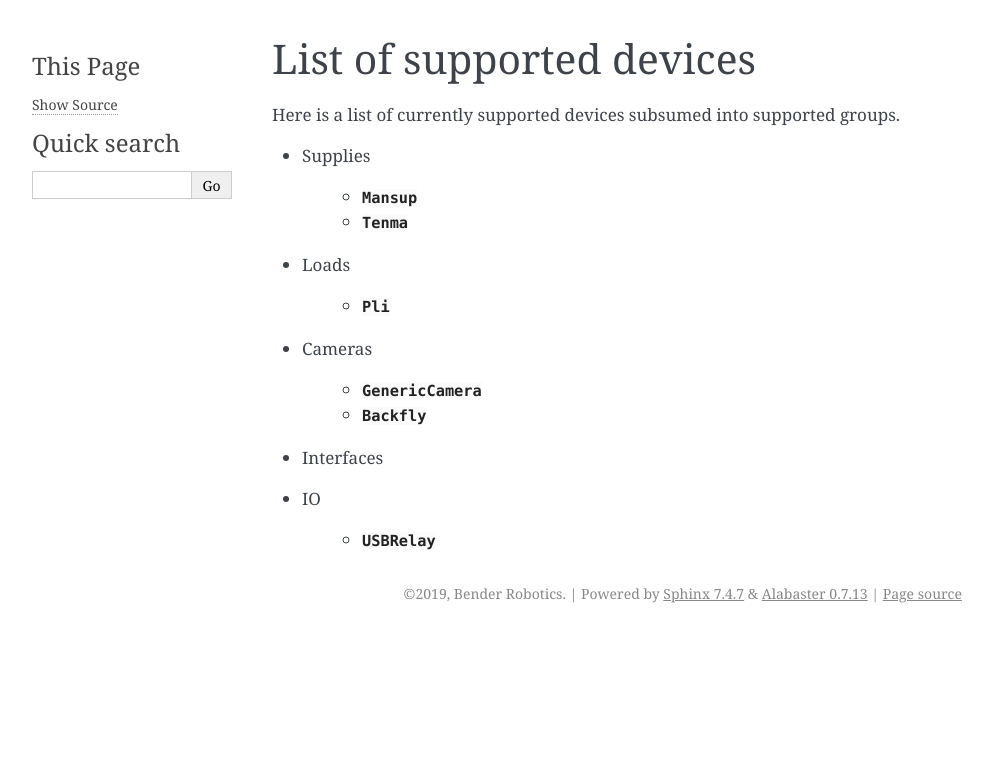
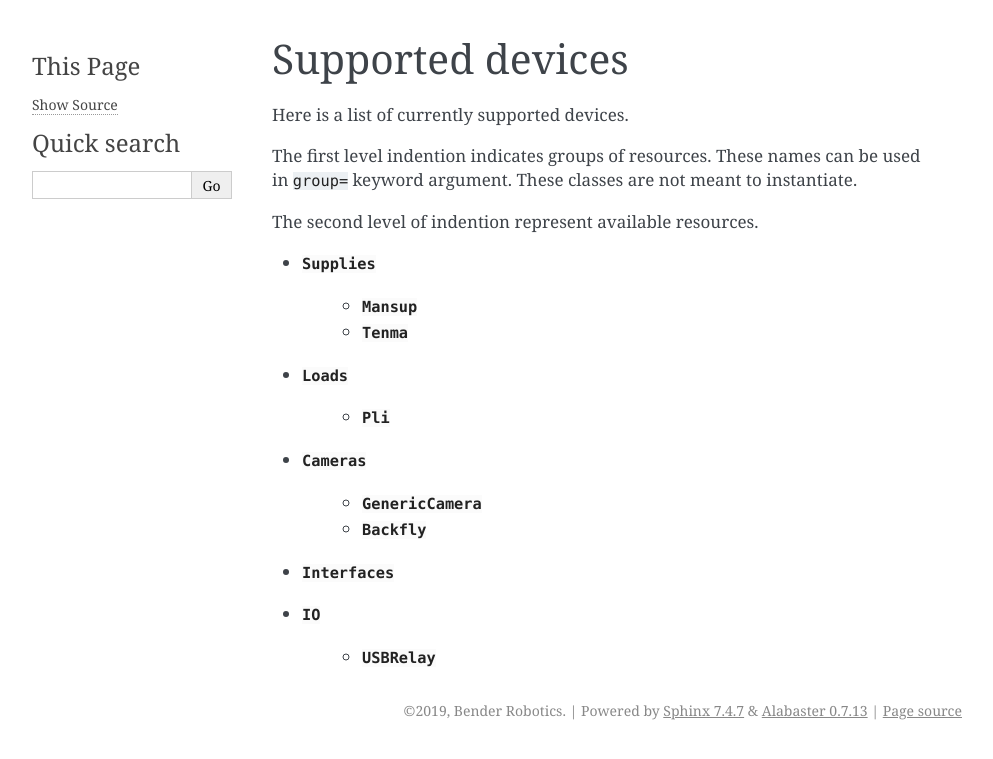
Before and after one commit to BenderRobotics/brest, a Sphinx documentation site: the page built from docs/supported.rst, in a window 1280 px wide. Shown: the top 759 px of the page, without its empty margins (148-1141 px from the left). Built offline with Sphinx 7.4.7, drawn with Linux system fonts in a browser that asks for light colours.

Commit message:
Changes in docs readability and navigation (refs #2414)

```diff
--- /dev/null
+++ b/docs/_static/brest.css
@@ -0,0 +1,5 @@
+@import url('https://fonts.googleapis.com/css?family=Noto+Serif&display=swap');
+
+body {
+    font-family: 'Noto Serif', serif;
+}
--- a/docs/conf.py
+++ b/docs/conf.py
@@ -54,3 +54,6 @@
 # relative to this directory. They are copied after the builtin static files,
 # so a file named "default.css" will overwrite the builtin "default.css".
 html_static_path = ['_static']
+html_css_files = [
+    'brest.css'
+]
--- a/docs/index.rst
+++ b/docs/index.rst
@@ -7,7 +7,7 @@
 =================================
 
 .. toctree::
-   :maxdepth: 2
+   :maxdepth: 3
 
    installation
    usage
--- a/docs/supported.rst
+++ b/docs/supported.rst
@@ -1,26 +1,31 @@
 .. _supported:
 
-List of supported devices
-=========================
+Supported devices
+=================
 
-Here is a list of currently supported devices subsumed into supported groups.
+Here is a list of currently supported devices.
 
-* Supplies
+The first level indention indicates groups of resources. These names can be used
+in ``group=`` keyword argument. These classes are not meant to instantiate.
+
+The second level of indention represent available resources.
+
+* :class:`~brest.supplies.Supplies`
 
     * :class:`~brest.supplies.Mansup`
     * :class:`~brest.supplies.Tenma`
 
-* Loads
+* :class:`~brest.loads.Loads`
 
     * :class:`~brest.loads.Pli`
 
-* Cameras
+* :class:`~brest.cameras.Cameras`
 
     * :class:`~brest.cameras.GenericCamera`
     * :class:`~brest.cameras.Backfly`
 
-* Interfaces
+* :class:`~brest.interfaces.Interfaces`
 
-* IO
+* :class:`~brest.io.IO`
 
     * :class:`~brest.io.USBRelay`
```
